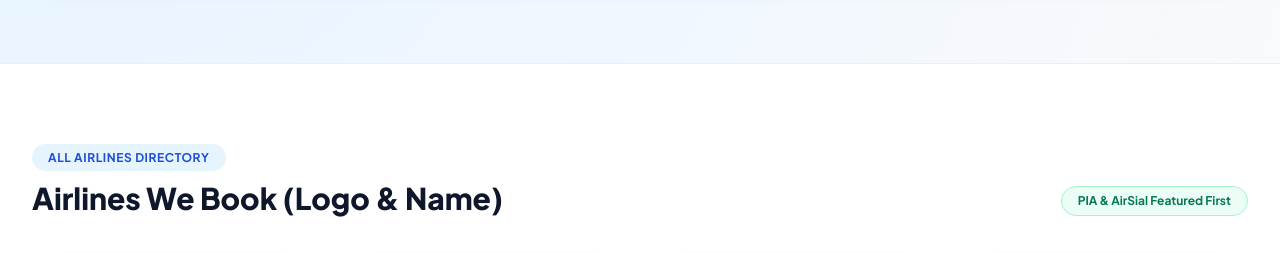
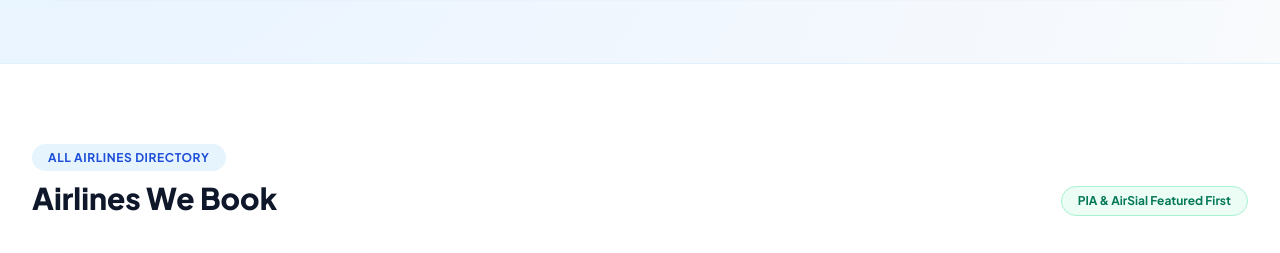
Before and after one commit to jutt332244/golan-international, a plain HTML site: page airlines.html in a window 1280 px wide. Shown: the part 476-729 px from the top of the page. Drawn offline with nearby package versions, Linux system fonts and the light colour scheme.

Commit message:
Remove logo mention from airlines heading

```diff
--- a/airlines.html
+++ b/airlines.html
@@ -164,7 +164,7 @@
             All Airlines Directory
           </span>
           <h2 class="mt-3 text-2xl sm:text-3xl font-extrabold text-brand-ink">
-            Airlines We Book (Logo &amp; Name)
+            Airlines We Book
           </h2>
         </div>
         <span class="text-xs font-bold text-emerald-700 bg-emerald-50 border border-emerald-200 px-4 py-1.5 rounded-full">
```
